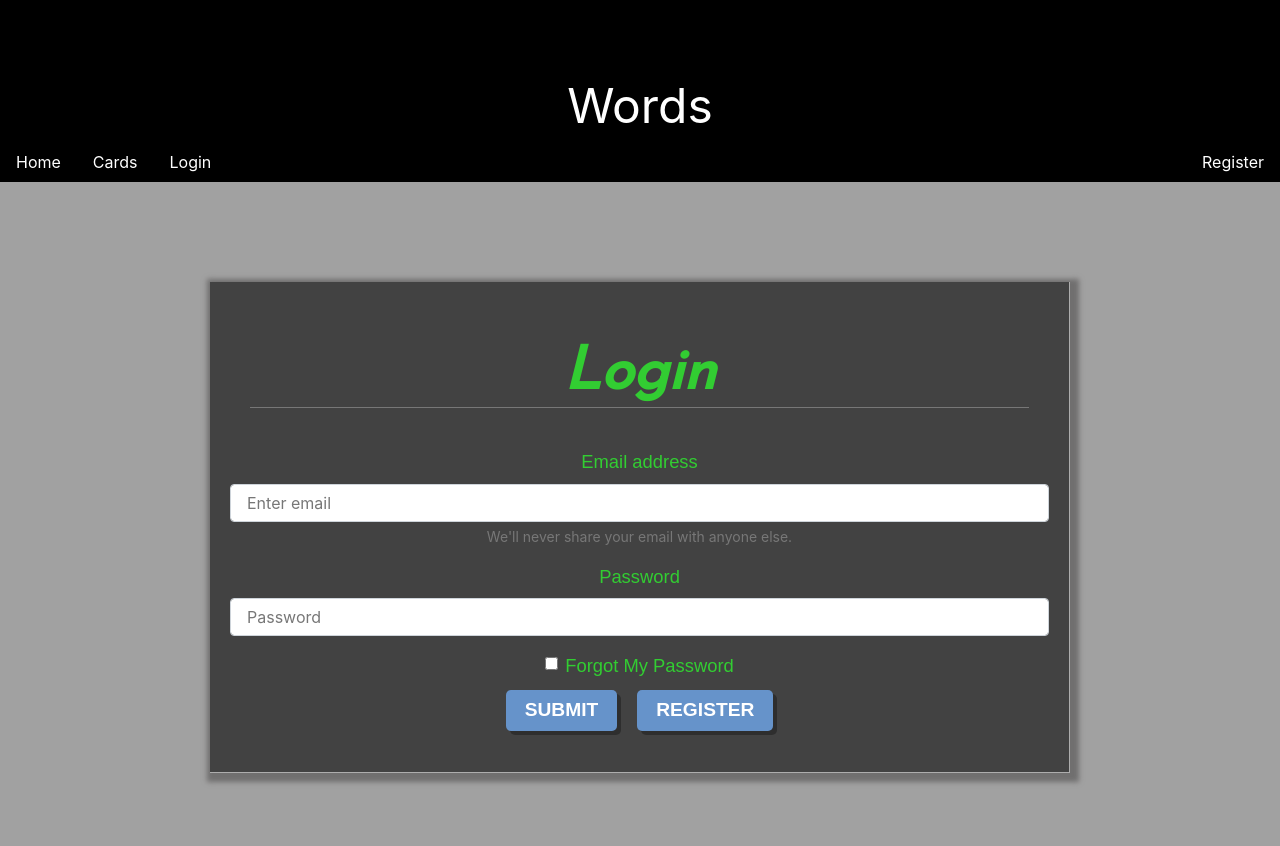
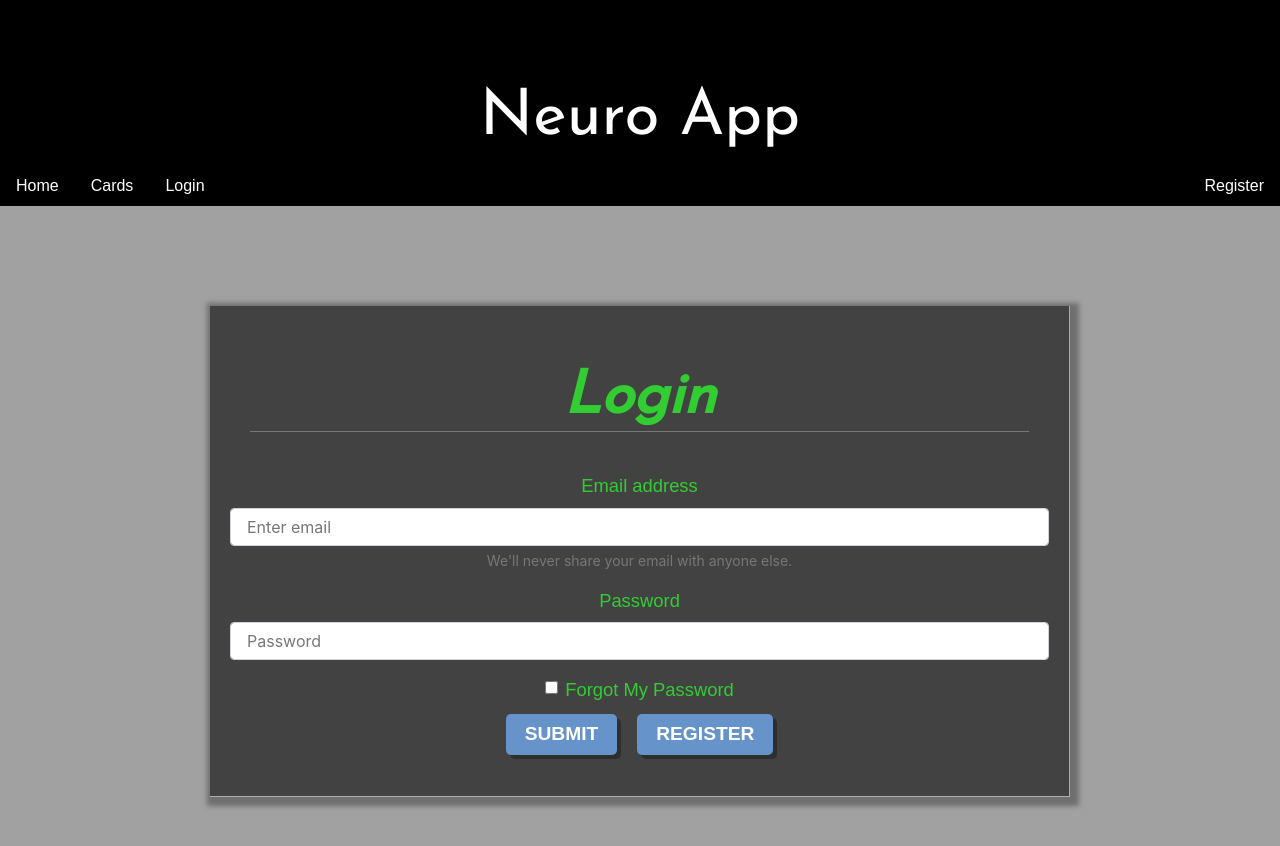
Before and after one commit to iQuixotic/brain-structure, a React (Create React App) app in the folder client/: page / in a window 1280 px wide. Shown: the top 846 px of the page. Built offline with nearby package versions, Linux system fonts and the light colour scheme; a web font is replaced by a local one.

Commit message:
not broke at all sometimes

```diff
--- a/client/src/components/Nav/Nav.js
+++ b/client/src/components/Nav/Nav.js
@@ -4,16 +4,22 @@ import {Wrap} from '../Grid/Z-index';
 import {Jumbotron} from '../Jumbotron/Z-index';
 import './style.css';
 
+
+
 class Navbar extends Component {
-//   constructor(props) {
-//     super(props);
-// }
+  constructor(props) {
+    super(props);
+  }
+state = {
+}
+
+
   render() {
     return (
       <div>
       <Jumbotron id="topper">
         <Wrap cn="jumbo-moon">
-          Words
+          Neuro App
         </Wrap>
       </Jumbotron>
 
@@ -23,20 +29,28 @@ class Navbar extends Component {
     <ul className="nav">
 
       <li className="each-nav">
-        <Link className="each-nav nav-link active" to="/home">Home</Link>
+        <Link className="each-nav nav-link active"
+        // onClick={}
+        to="/home">Home</Link>
       </li>
       <li className="each-nav">
-        <Link className="each-nav nav-link" to="/redirect">Cards</Link>
+        <Link className="each-nav nav-link"
+        // onClick={}
+        to="/redirect">Cards</Link>
       </li>
       <li className="">
-        <Link className="each-nav nav-link" to="/">Login</Link>
+        <Link className="each-nav nav-link"
+        //  onClick={}
+         to="/">Login</Link>
       </li>
 
       </ul>
       <ul className="nav ml-auto">
       <li className="">
 
-        <Link className="each-nav right-side nav-link" to="/register">Register</Link>
+        <Link className="each-nav right-side nav-link"
+        // onClick={}
+        to="/register">Register</Link>
       </li>
       </ul>
       </Wrap>
--- a/client/src/components/Nav/style.css
+++ b/client/src/components/Nav/style.css
@@ -17,13 +17,15 @@
 }
 
 .jumbo-moon  {
+    font-family: 'Josefin Sans', sans-serif;
     padding-top: 70px;
-    font-size: 3em;
+    font-size: 4em;
     color: white;
 }
 
 .each-nav {
     color: white;
+    font-family: 'PT Sans', sans-serif;
 }
 
 .naver {
--- a/client/src/pages/Redirect.js
+++ b/client/src/pages/Redirect.js
@@ -11,13 +11,13 @@ class Redirect extends Component {
   render() {
     return (
       <div className="Redirect">
-        <header className="App-header">
+        {/* <header className="App-header">
           <img src={logo} className="App-logo" alt="logo" />
           <h1 className="App-title">Welcome to React</h1>
         </header>
         <p className="App-intro">
           To get started, edit <code>src/App.js</code> and save to reload.
-        </p>
+        </p> */}
         <Navbar />
         <Container>
 
```
